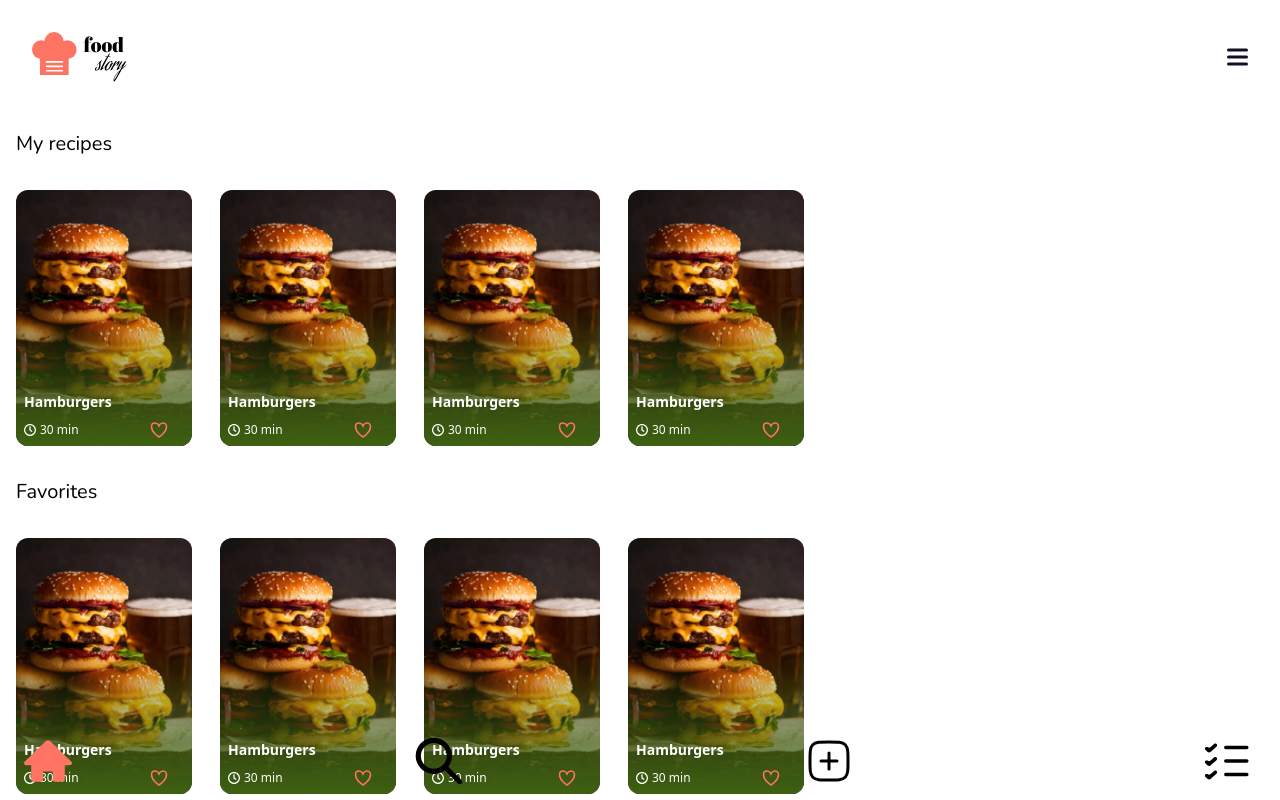
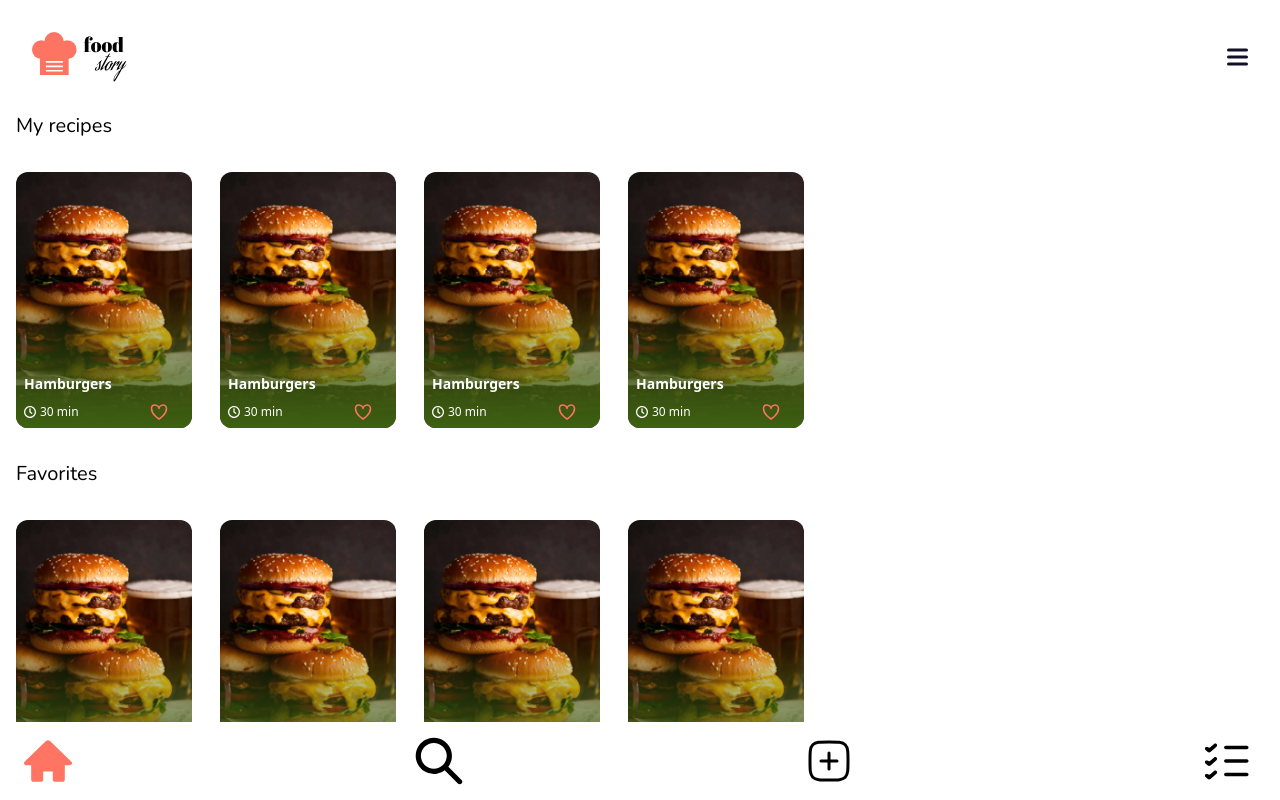
Before and after one commit to Razzoy/foodStoryApp, a React (Vite) app: page / in a window 1280 px wide. Shown: the top 800 px of the page. Built offline with nearby package versions, Linux system fonts and the light colour scheme.

Commit message:
added some backround for navbar and header. Fix some bugs from logInLayout

```diff
--- a/src/components/Header/Header.tsx
+++ b/src/components/Header/Header.tsx
@@ -6,7 +6,7 @@ export function Header() {
   return (
     <>
       {!showModal ? (
-        <div className="flex justify-between p-8">
+        <div className="flex justify-between p-8 bg-white/50 fixed w-full ">
           <img className="w-[110px]" src="src/assets/icons/Logo.svg" />
           <img
             onClick={() => setShowModal(!showModal)}
--- a/src/components/NavBar/Navbar.tsx
+++ b/src/components/NavBar/Navbar.tsx
@@ -12,7 +12,8 @@ export function Navbar() {
   }
 
   return (
-    <div className="flex justify-between w-full p-3 px-6 fixed bottom-0">
+
+    <div className="flex justify-between w-full p-3 px-6 fixed bottom-0 bg-white">
       <NavLink onClick={()=> toggleActive ("Home")} className={'flex group items-center '} to="/">
         <NavBarIcon name="Home" fill={activeIcon === "Home" ? "#ff7463" : "Black"} stroke=""/>
       </NavLink>
@@ -26,5 +27,6 @@ export function Navbar() {
       <NavBarIcon name="List" fill={activeIcon === "List" ? "#ff7463" : "Black"} stroke=""/>
       </NavLink>
     </div>
+
   )
 }
--- a/src/layouts/LogInLayout.tsx
+++ b/src/layouts/LogInLayout.tsx
@@ -1,16 +1,12 @@
 import { Outlet } from "react-router-dom";
-import { Navbar } from "../components/NavBar/Navbar";
-import { Header } from "../components/Header/Header";
 
 
 export function LogInLayout() {
   return (
     <>
-
     <main>
         <Outlet/>
     </main>
-
     </>
   )
 }
--- a/src/pages/Home.tsx
+++ b/src/pages/Home.tsx
@@ -2,7 +2,7 @@ import { Card } from "../components/Card/Card";
 
 export function Home() {
   return (
-    <div>
+    <div className="pt-24">
       <h1 className="font-Nunito text-xl p-4">My recipes</h1>
       <div className="flex p-4 overflow-scroll w-full">
         <div className="flex space-x-7">
--- a/src/pages/Recipe.tsx
+++ b/src/pages/Recipe.tsx
@@ -3,7 +3,7 @@ import { SearchBar } from "../components/SearchBar/SearchBar";
 export function Recipe() {
   return (
     <>
-    <SearchBar/>
+
     <div>Recipe</div>
     </>
   )
```
